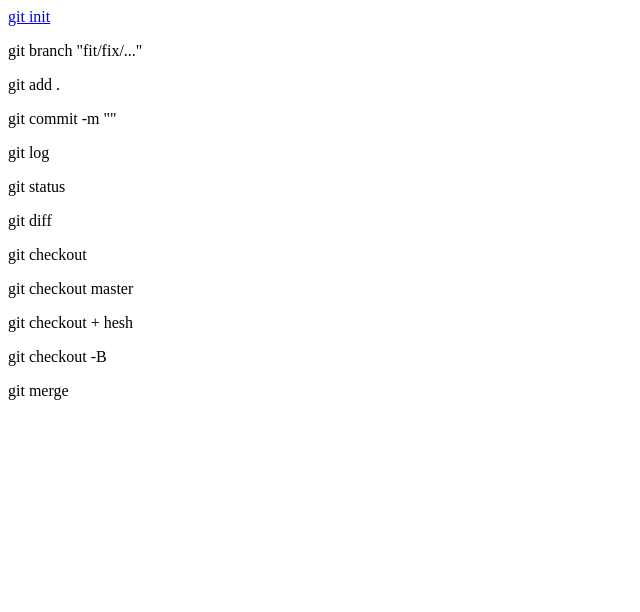
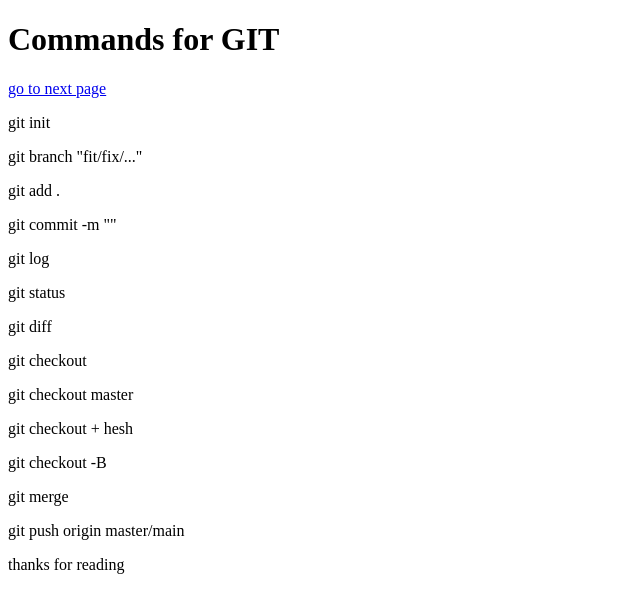
Before and after one commit to Artem-Shot/gitTestCommand, a plain HTML site: page index.html in a window 1280 px wide. Shown: the whole page, without its empty margins (0-640 px from the left). Drawn offline with Linux system fonts and the light colour scheme.

```diff
--- a/index.html
+++ b/index.html
@@ -7,10 +7,11 @@
 </head>
 <body>
     <header>
-
+        <h1>Commands for GIT</h1>
     </header>
     <main>
-        <a href="gallery.html">git init</a>
+        <a href="gallery.html">go to next page</a>
+        <p>git init</p>
         <p>git branch "fit/fix/..."</p>
         <p>git add . </p>
         <p>git commit -m ""</p>
@@ -22,13 +23,13 @@
         <p>git checkout + hesh</p>
         <p>git checkout -B</p>
         <p>git merge</p>
-        <p></p>
+        <p>git push origin master/main</p>
         <p></p>
         <p></p>
 
     </main>
     <footer>
-        <a href=""></a>
+        <p>thanks for reading</p>
     </footer>
 </body>
 </html>
--- a/style.css
+++ b/style.css
@@ -0,0 +1,5 @@
+.p {
+    font-size: 30px;
+    color: gray;
+    line-height: 35px;
+}
```
